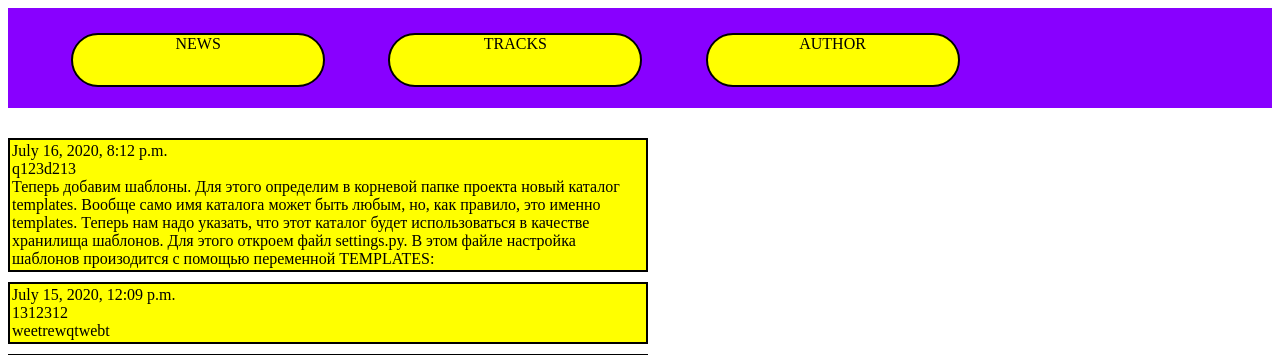
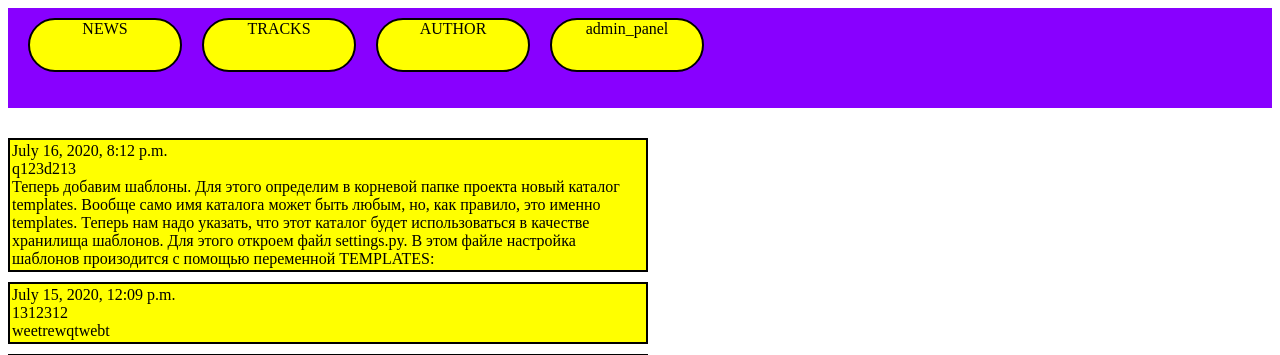
Before and after one commit to Quentas/beats_by_andre, a Django app: page /news_list/ in a window 1280 px wide. Shown: the top 355 px of the page. Run offline with Django 3.2, Linux system fonts and the light colour scheme; data comes from the database, SQL or seed files in the repository; both versions use the stored data as it was after the commit.

Commit message:
some stoopid commit

```diff
--- a/beats_by_andre/templates/base.html
+++ b/beats_by_andre/templates/base.html
@@ -13,6 +13,7 @@
 		<div class="nav_button"><a href="../news_list">NEWS</a></div>
 		<div class="nav_button"><a href="../track_list">TRACKS</a></div>
 		<div class="nav_button"><a href="../about_author">AUTHOR</a></div>
+		<div class="nav_button"><a href="../admin">admin_panel</a></div>
 	</div>
 	</header>
 
--- a/beats_by_andre/templates/tracks/tracks_content.html
+++ b/beats_by_andre/templates/tracks/tracks_content.html
@@ -21,5 +21,4 @@
 	{% else %}
 		NOTHING HERE
 	{% endif %}
-
 {% endblock %}
--- a/beats_by_andre/urls.py
+++ b/beats_by_andre/urls.py
@@ -20,7 +20,7 @@ from django.conf import settings
 from django.conf.urls.static import static
 
 urlpatterns = [
-    path('admin/', admin.site.urls), # change this to some 'dungeon_master_site'
+    path('admin/', admin.site.urls), # change this maybe to some 'dungeon_master_site'
     path('', include('news.urls')),
 ]
 
--- a/static/styles/header_footer_and_bg.css
+++ b/static/styles/header_footer_and_bg.css
@@ -1,5 +1,4 @@
 header {
-	float: left;
 	width: 100%;
 	height: 100px;
 	background-color: #8800ff;
@@ -8,15 +7,14 @@ header {
 
 .nav_button {
 	height: 50px;
-	width: 250px;
+	width: 150px;
 	float: left;
-	margin-top: 2%;
-	margin-left: 5%;
+	margin-top: 10px;
+	margin-left: 20px;
 	border: 2px solid black;
 	border-radius: 50px;
 	background-color: yellow;
 	text-align: center;
-	text-decoration: none;
 }
 
 a {
```
Also changed, not shown: db.sqlite3.
